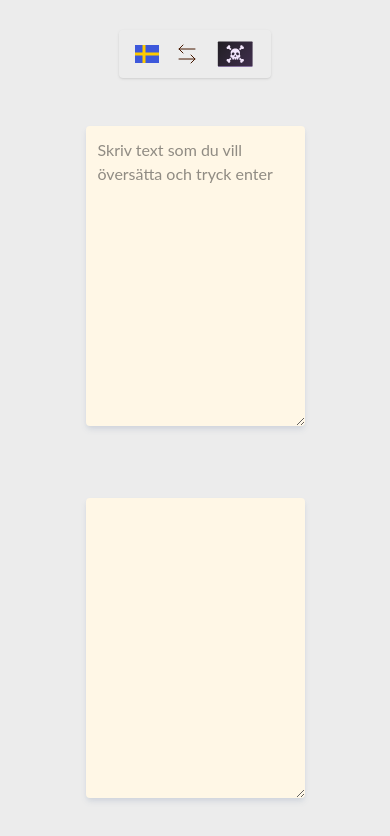
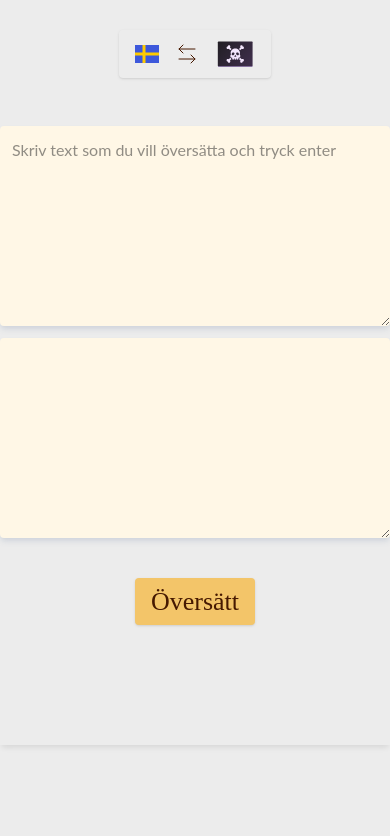
Before and after one commit to Emmelie83/RobberLanguageTranslator, a React (Vite) app: page / in a window 390 px wide. Shown: the part 1247-2083 px from the top of the page. Built offline with nearby package versions, Linux system fonts and the light colour scheme; a web font is replaced by a local one.

Commit message:
Change size of translation text areas on mobile screens

```diff
--- a/src/components/translator/TranslatorInput.tsx
+++ b/src/components/translator/TranslatorInput.tsx
@@ -36,7 +36,7 @@ const TranslatorInput: React.FC<TranslatorInputProps> = ({
 					? "Skriv text som du vill översätta och tryck enter"
 					: ""
 			}
-			className="h-[300px] lg:w-[600px] lg:h-[400px] p-3 bg-[#FFF7E6] shadow-md shadow-gray-300 rounded mb-10 mt-8 focus:outline-none"
+			className="w-full min-h-50 lg:w-[600px] lg:h-[400px] p-3 bg-[#FFF7E6] shadow-md shadow-gray-300 rounded mb-1 lg:mb-10 mt-8 focus:outline-none"
 		/>
 	);
 };
--- a/src/components/translator/TranslatorOutput.tsx
+++ b/src/components/translator/TranslatorOutput.tsx
@@ -5,7 +5,7 @@ const TranslatorOutput: React.FC<{ translatedText: string }> = ({
 }) => (
 	<textarea
 		readOnly
-		className="h-[300px] lg:w-[600px] lg:h-[400px] p-3 bg-[#FFF7E6] shadow-md shadow-gray-300 rounded mb-10 mt-8 focus:outline-none"
+		className="min-h-50 lg:w-[600px] lg:h-[400px] p-3 bg-[#FFF7E6] shadow-md shadow-gray-300 rounded mb-10 mt-2 focus:outline-none"
 		value={translatedText}
 	/>
 );
--- a/src/components/translator/TranslatorSection.tsx
+++ b/src/components/translator/TranslatorSection.tsx
@@ -35,7 +35,7 @@ const Translator: React.FC = () => {
 	return (
 		<section
 			id="translator"
-			className="flex flex-col items-center justify-center px-4 py-8">
+			className="flex flex-col items-center justify-center py-8">
 			<h2 className="mb-8">
 				{isToRovarspraket
 					? "Översätt till rövarspråket"
@@ -46,7 +46,7 @@ const Translator: React.FC = () => {
 				onToggle={() => setIsToRovarspraket((prev) => !prev)}
 			/>
 
-			<div className="flex flex-col lg:flex-row justify-center lg:gap-8">
+			<div className="flex flex-col w-full lg:flex-row justify-center lg:gap-8">
 				<TranslatorInput
 					inputText={inputText}
 					onChange={setInputText}
```
